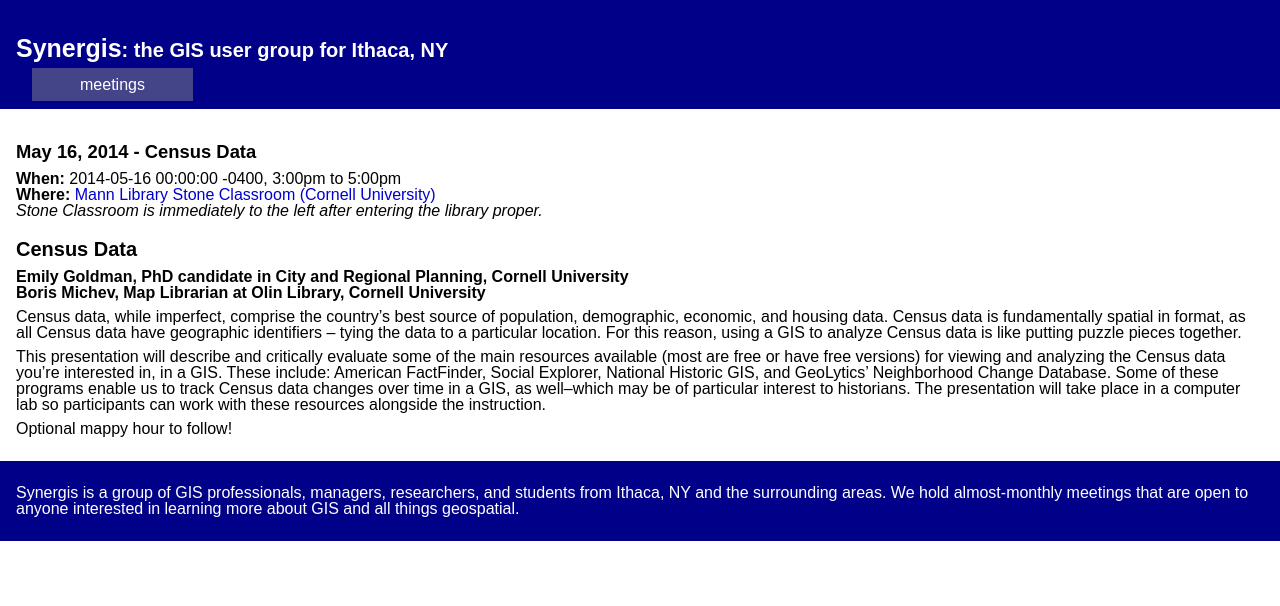
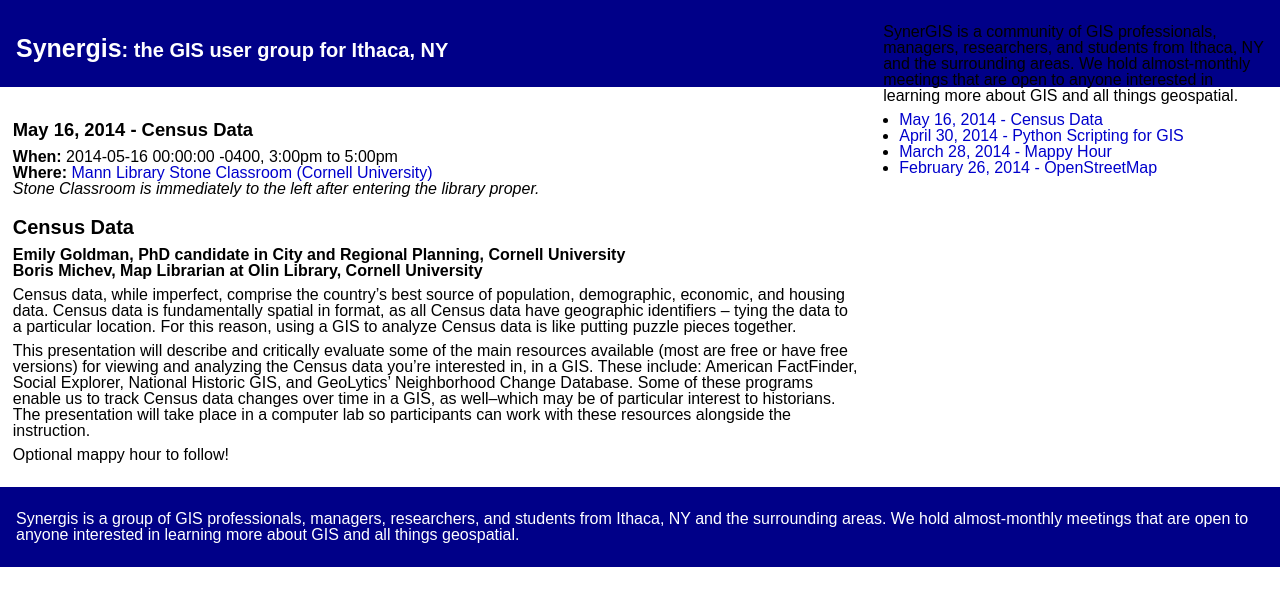
Before and after one commit to synergis-ny/synergis-ny.github.io, a Jekyll site: the page built from _posts/2014-05-16-synergis-meeting.md, in a window 1280 px wide. Shown: the top 606 px of the page. Built offline with Jekyll 4.4.1, drawn with Linux system fonts in a browser that asks for light colours.

Commit message:
added aside, more events

```diff
--- /dev/null
+++ b/_includes/aside.html
@@ -0,0 +1,10 @@
+<aside>
+    <p>SynerGIS is a community of GIS professionals, managers, researchers, and students from Ithaca, NY and the surrounding areas.  We hold almost-monthly meetings that are open to anyone interested in learning more about GIS and all things geospatial.</p>
+    <div class="recent">
+        <ul>
+        {% for post in site.posts %}
+            <li><a href={{ post.url }}>{{ post.title }}</a></li>
+        {% endfor %}
+        </ul>
+    </div>
+</aside>
--- a/_includes/header.html
+++ b/_includes/header.html
@@ -10,9 +10,8 @@
 <body>
     <header>
         <h1><b>Synergis</b>: the GIS user group for Ithaca, NY</h1>
-        <ul class='menu'>
-            <li><a href='/meetings'>meetings</a></li>
-        </ul>
     </header>
 
+    {% include aside.html %}
+
     <div id="main">
--- a/_layouts/default.html
+++ b/_layouts/default.html
@@ -1,7 +1,5 @@
 {% include header.html %}
 
-<div class="container">
-    {{ content }}
-</div>
+{{ content }}
 
 {% include footer.html %}
--- a/synergis.css
+++ b/synergis.css
@@ -52,8 +52,10 @@
 header ul.menu li a { color:#fff }
 header ul.menu li a:hover { text-decoration:underline }
 
+aside { position:absolute ; right:0 ; top:0 ; width:30% ; padding:1em 1% }
+
+div#main { padding:1em 1% ; background:#fff ; color:#000 ; width:66% }
+
 footer { padding:1em ; background:#008 ; color:#fff }
 
-div#main { padding:1em ; background:#fff ; color:#000 }
-
 div.notes { font-style:italic }
```
Also changed, not shown: _posts/2014-02-26-synergis-meeting.md (added, +18 -0 lines), _posts/2014-03-28-synergis-mappy-hour.md (added, +10 -0 lines), _posts/2014-04-30-synergis-meeting.md (added, +19 -0 lines), _posts/2014-05-16-synergis-meeting.md (renamed from _posts/meetings/2014-05-16-synergis-meeting.md, +1 -1 lines), _posts/meetings/2014-04-30-synergis-meeting.md (deleted, +0 -19 lines), meetings/index.html (deleted, +0 -13 lines), README.md.
